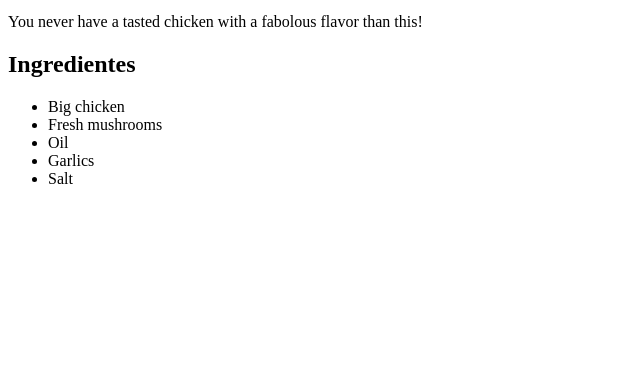
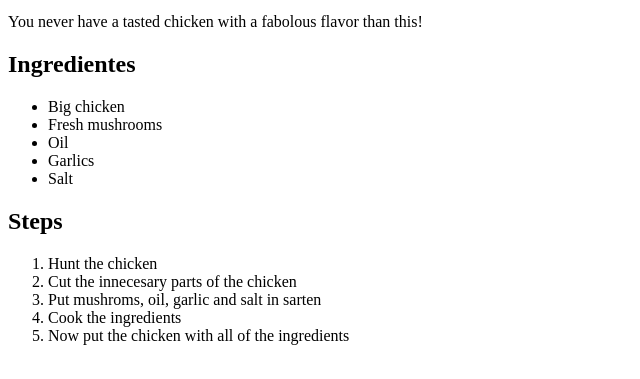
Before and after one commit to Van-Alastor/odin-recipes, a plain HTML site: page recipes/chicken.html in a window 1280 px wide. Shown: the part 421-800 px from the top of the page, without its empty margins (0-640 px from the left). Drawn offline with Linux system fonts and the light colour scheme.

Commit message:
Add the steps for the prepare chicken

```diff
--- a/recipes/chicken.html
+++ b/recipes/chicken.html
@@ -16,5 +16,13 @@
             <li>Garlics</li>
             <li>Salt</li>
         </ul>
+        <h2>Steps</h2>
+        <ol>
+            <li>Hunt the chicken</li>
+            <li>Cut the innecesary parts of the chicken</li>
+            <li>Put mushroms, oil, garlic and salt in sarten</li>
+            <li>Cook the ingredients</li>
+            <li>Now put the chicken with all of the ingredients</li>
+        </ol>
     </body>
 </html>
```
